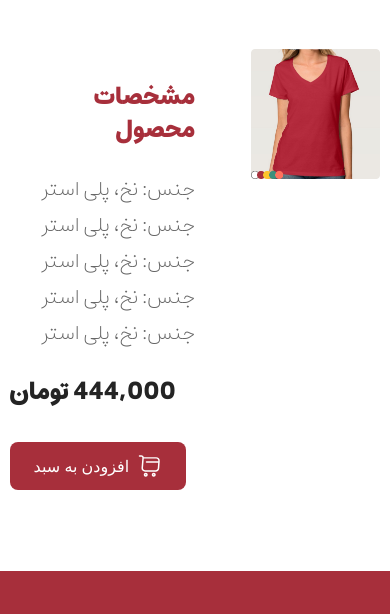
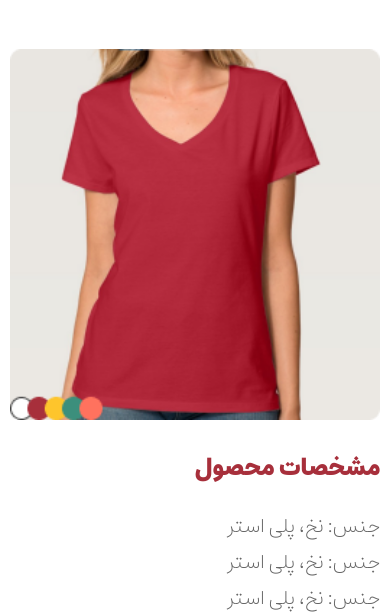
Before and after one commit to REstesna/E-commerce-customme, a plain HTML site: page detail-product.html in a window 390 px wide. Shown: the part 94-708 px from the top of the page. Drawn offline with Linux system fonts and the light colour scheme.

Commit message:
responsive detailProduct page

```diff
--- a/detail-product.html
+++ b/detail-product.html
@@ -61,10 +61,10 @@
 
         <section class="container">
 
-            <div class="grid grid-cols-2">
+            <div class="grid grid-cols-1 sm:grid-cols-2">
                 <!-- product photo -->
                 <div class="w-full">
-                    <img class="w-[70%]" src="images/female-Tshirt.png" alt="">
+                    <img class="w-full sm:w-[70%]" src="images/female-Tshirt.png" alt="">
                 </div>
 
                 <!-- product info & add to cart -->
```
Also changed, not shown: style/outputProductDetail.css.
